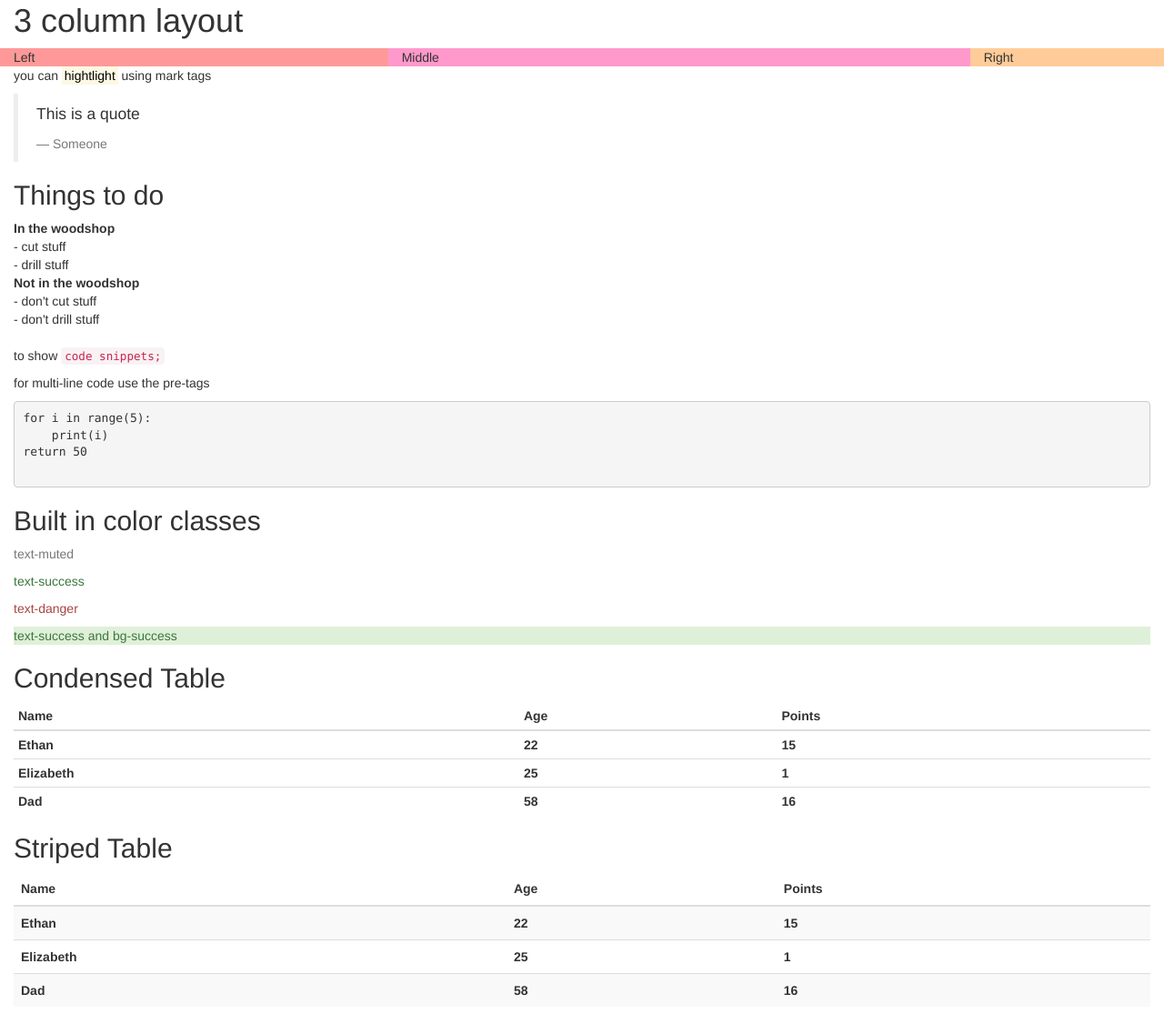
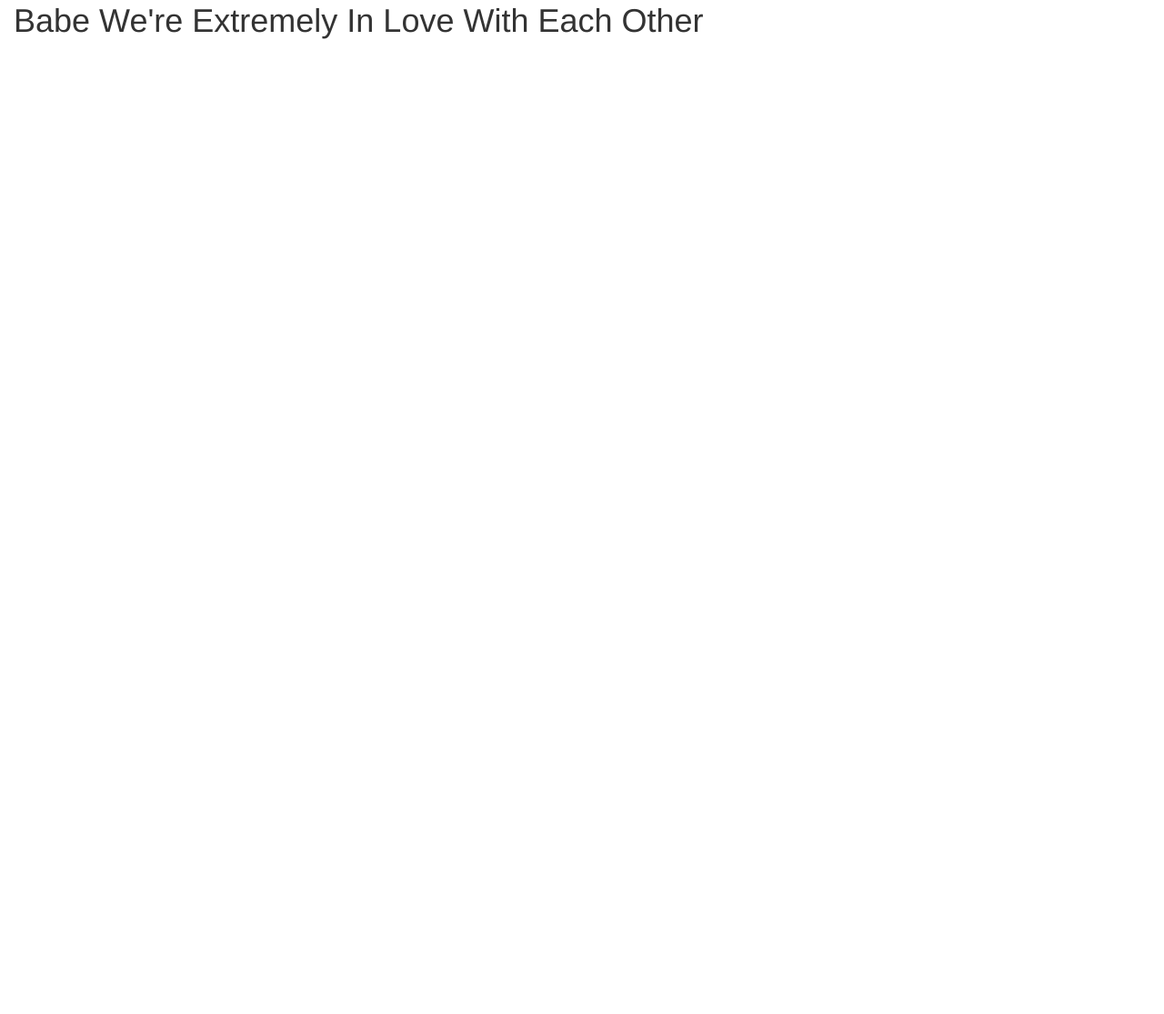
Before and after one commit to elizabethrussell/Ethan-Russell.github.io, a plain HTML site: page index.html in a window 1280 px wide. Shown: the part 17-1132 px from the top of the page at 91% size. After the commit the page ends 800 px from the top, so only its background shows below. Drawn offline with nearby package versions, Linux system fonts and the light colour scheme.

Commit message:
Improve site immensely

```diff
--- a/index.html
+++ b/index.html
@@ -10,96 +10,7 @@
 </head>
 <body>
     <div class="container-fluid">
-        <h1>3 column layout</h1>
-        <div class="row">
-            <div class="col-md-4" style="background-color: #FF9999">Left</div>
-            <div class="col-md-6" style="background-color: #FF99CC">Middle</div>
-            <div class="col-md-2" style="background-color: #FFCC99">Right</div>
-        </div>
-        <p>you can <mark>hightlight</mark> using mark tags</p>
-        <blockquote>
-            <p>This is a quote</p>
-            <footer>Someone</footer>
-        </blockquote>
-        <h2>Things to do</h2>
-        <dl>
-            <dt>In the woodshop</dt>
-                <dd>- cut stuff</dd>
-                <dd>- drill stuff</dd>
-            <dt>Not in the woodshop</dt>
-                <dd>- don't cut stuff</dd>
-                <dd>- don't drill stuff</dd>
-        </dl>
-        <p>to show <code>code snippets;</code></p>
-        <p>for multi-line code use the pre-tags</p>
-        <pre>
-for i in range(5):
-    print(i)
-return 50
-        </pre>
-
-        <h2>Built in color classes</h2>
-        <p class="text-muted">text-muted</p>
-        <p class="text-success">text-success</p>
-        <p class="text-danger">text-danger</p>
-        <p class="text-success bg-success">text-success and bg-success</p>
-
-        <h2>Condensed Table</h2>
-        <table class="table table-condensed">
-            <thead>
-                <tr>
-                    <th>Name</th>
-                    <th>Age</th>
-                    <th>Points</th>
-                </tr>
-            </thead>
-            <tbody>
-                <tr>
-                    <th>Ethan</th>
-                    <th>22</th>
-                    <th>15</th>
-                </tr>
-                <tr>
-                    <th>Elizabeth</th>
-                    <th>25</th>
-                    <th>1</th>
-                </tr>
-                <tr>
-                    <th>Dad</th>
-                    <th>58</th>
-                    <th>16</th>
-                </tr>
-            </tbody>
-        </table>
-        <h2>Striped Table</h2>
-        <table class="table table-striped">
-            <thead>
-                <tr>
-                    <th>Name</th>
-                    <th>Age</th>
-                    <th>Points</th>
-                </tr>
-            </thead>
-            <tbody>
-                <tr>
-                    <th>Ethan</th>
-                    <th>22</th>
-                    <th>15</th>
-                </tr>
-                <tr>
-                    <th>Elizabeth</th>
-                    <th>25</th>
-                    <th>1</th>
-                </tr>
-                <tr>
-                    <th>Dad</th>
-                    <th>58</th>
-                    <th>16</th>
-                </tr>
-            </tbody>
-        </table>
-        <img src="images/bike.jpg" class="img-responsive img-circle" width="800" height="600">
-
+        <h1>Babe We're Extremely In Love With Each Other</h1>
     </div>
 </body>
 </html>
```
